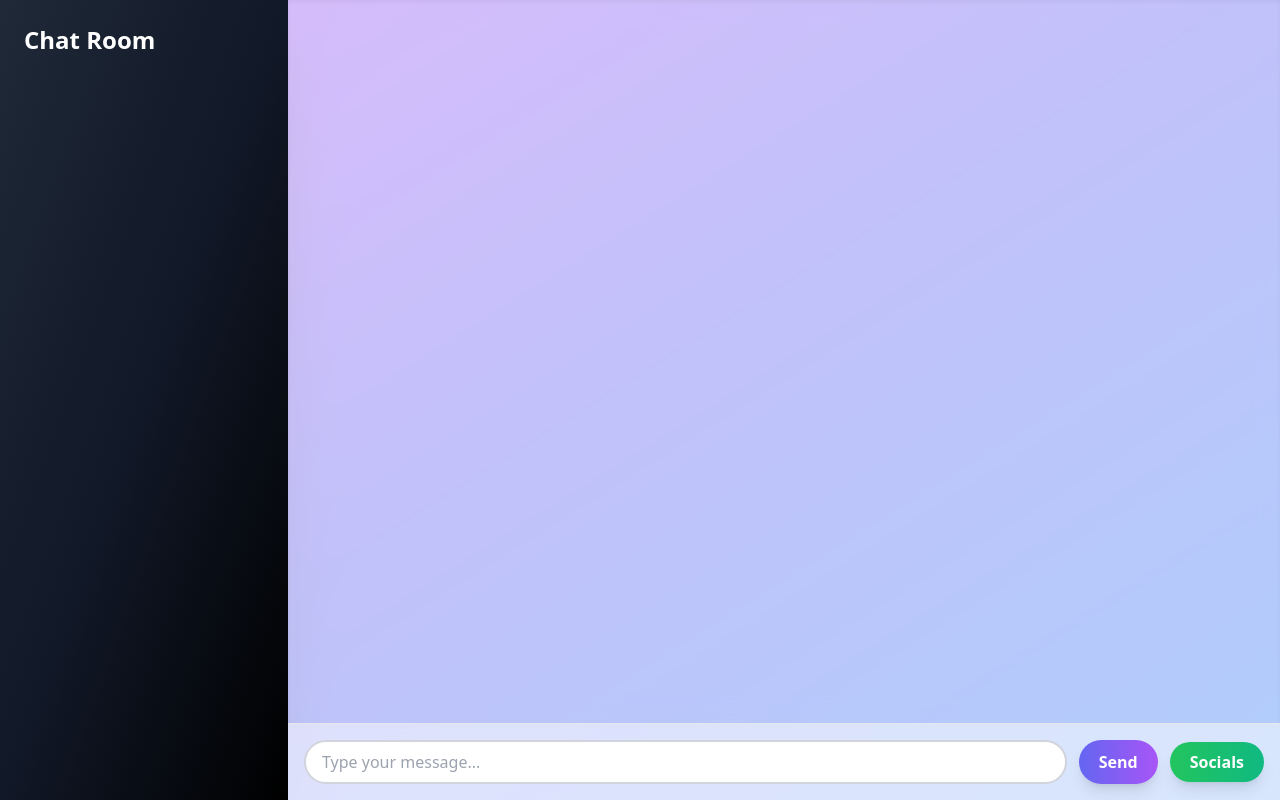
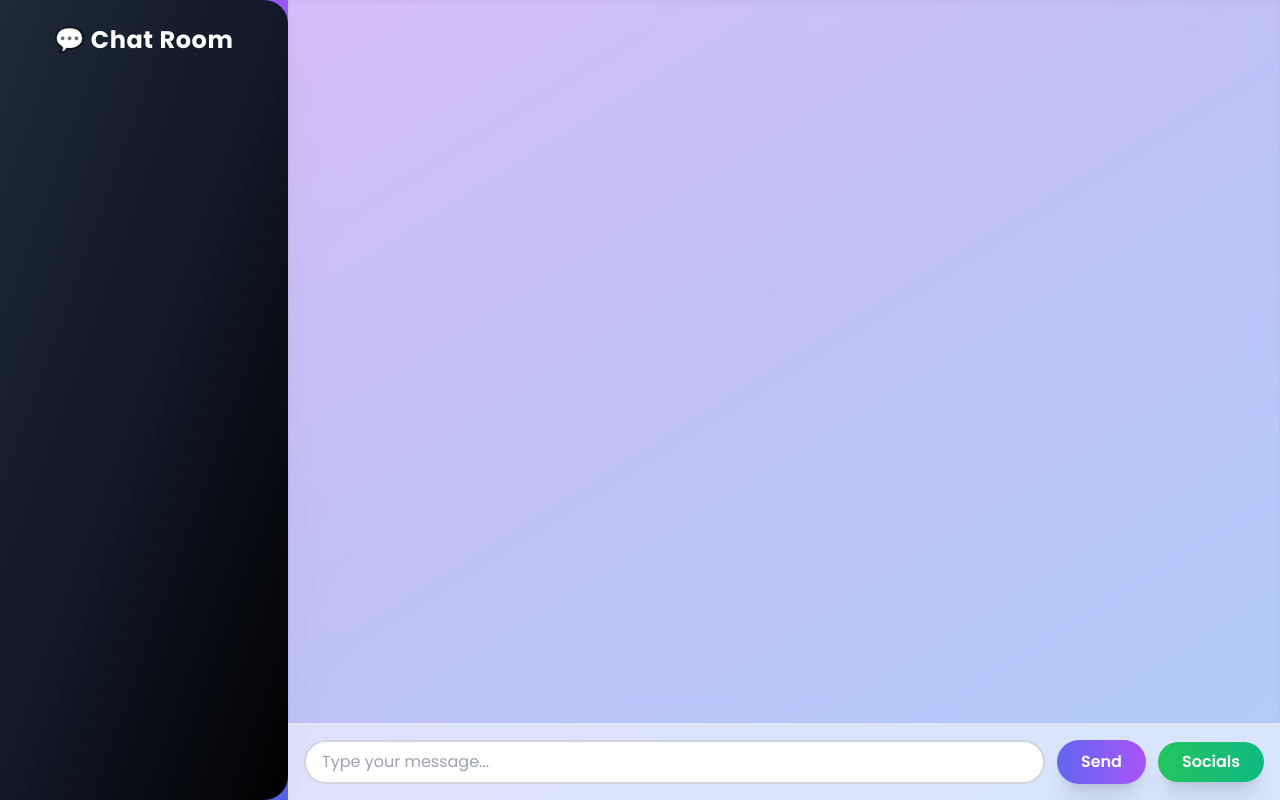
Before and after one commit to mridulmehra/CyberGaurd, a website: page public/chat.html in a window 1280 px wide. Drawn offline with nearby package versions, Linux system fonts and the light colour scheme; no server answers.

Commit message:
Update chat.html

```diff
--- a/public/chat.html
+++ b/public/chat.html
@@ -4,23 +4,34 @@
 <head>
     <meta charset="UTF-8">
     <meta name="viewport" content="width=device-width, initial-scale=1.0">
-    <title>CyberGaurd</title>
+    <title>CyberGuard</title>
     <link rel="icon" href="./img/favicon.png">
     <script src="https://cdn.tailwindcss.com"></script>
+
+    <!-- Google Fonts: Poppins -->
+    <link href="https://fonts.googleapis.com/css2?family=Poppins:wght@400;500;600;700&display=swap" rel="stylesheet">
+    <style>
+        body {
+            font-family: 'Poppins', sans-serif;
+        }
+    </style>
 </head>
 
 <body class="h-screen flex bg-gradient-to-br from-purple-500 via-indigo-500 to-blue-500">
 
     <!-- Sidebar -->
-    <div id="sidebar" class="w-72 bg-gradient-to-br from-gray-800 via-gray-900 to-black text-white p-6 space-y-4 shadow-2xl backdrop-blur-md bg-opacity-70">
-        <h2 class="text-2xl font-extrabold mb-4">Chat Room</h2>
-        <div id="sidebar-content" class="space-y-2"></div>
+    <div id="sidebar"
+        class="w-72 bg-gradient-to-br from-gray-800 via-gray-900 to-black text-white p-6 space-y-4 shadow-2xl backdrop-blur-md bg-opacity-70 rounded-r-3xl">
+        <h2 class="text-2xl font-extrabold mb-6 text-center tracking-wide">💬 Chat Room</h2>
+        <div id="sidebar-content" class="space-y-2 text-sm"></div>
     </div>
 
     <!-- Main Chat Area -->
     <div class="flex-1 flex flex-col h-screen overflow-hidden">
+
         <!-- Messages -->
-        <div id="messages" class="flex-1 overflow-y-auto p-6 space-y-4 backdrop-blur-md bg-white bg-opacity-60 shadow-inner">
+        <div id="messages"
+            class="flex-1 overflow-y-auto p-6 space-y-4 backdrop-blur-md bg-white bg-opacity-60 shadow-inner">
             <!-- Dynamic Messages Appear Here -->
         </div>
 
@@ -28,12 +39,12 @@
         <div class="flex items-center p-4 bg-white bg-opacity-80 backdrop-blur-md border-t border-gray-200 shadow-md">
             <form id="message-form" class="flex w-full space-x-3">
                 <input type="text" name="message" placeholder="Type your message..." autocomplete="off"
-                    class="flex-1 border-2 border-gray-300 rounded-full px-4 py-2 focus:outline-none focus:ring-4 focus:ring-indigo-400 focus:border-transparent transition" />
+                    class="flex-1 border-2 border-gray-300 rounded-full px-4 py-2 focus:outline-none focus:ring-4 focus:ring-indigo-400 focus:border-transparent transition duration-200" />
                 <button type="submit"
-                    class="bg-gradient-to-r from-indigo-500 to-purple-500 text-white font-semibold px-5 py-2 rounded-full hover:from-purple-600 hover:to-indigo-600 shadow-lg transition">Send</button>
+                    class="bg-gradient-to-r from-indigo-500 to-purple-500 text-white font-semibold px-6 py-2 rounded-full hover:from-purple-600 hover:to-indigo-600 shadow-xl transition duration-200">Send</button>
             </form>
             <button id="send-location"
-                class="ml-3 bg-gradient-to-r from-green-500 to-emerald-500 text-white font-semibold px-5 py-2 rounded-full hover:from-emerald-600 hover:to-green-600 shadow-lg transition">Socials</button>
+                class="ml-3 bg-gradient-to-r from-green-500 to-emerald-500 text-white font-semibold px-6 py-2 rounded-full hover:from-emerald-600 hover:to-green-600 shadow-xl transition duration-200">Socials</button>
         </div>
     </div>
 
@@ -61,11 +72,11 @@
     </script>
 
     <script id="sidebar-template" type="text/html">
-        <h2 class="text-2xl font-bold mb-4 text-center">Room: {{room}}</h2>
-        <h3 class="font-semibold mb-2 text-center">👥 Users</h3>
+        <h2 class="text-2xl font-bold mb-4 text-center tracking-wider">Room: {{room}}</h2>
+        <h3 class="font-semibold mb-4 text-center text-lg">👥 Users</h3>
         <ul class="space-y-2">
             {{#users}}
-                <li class="bg-gray-700 bg-opacity-50 p-2 pl-2">{{username}}</li>
+                <li class="bg-gray-700 bg-opacity-50 p-2 pl-2 rounded-lg">{{username}}</li>
             {{/users}}
         </ul>
     </script>
```
